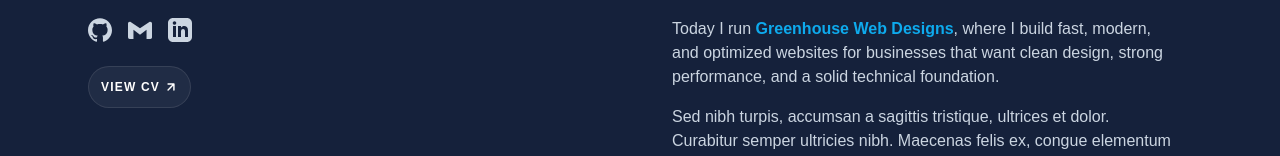
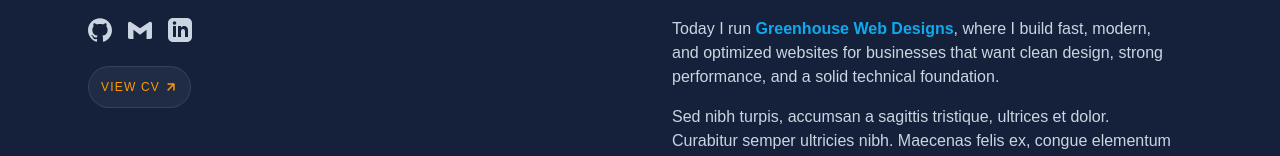
Before and after one commit to jacobadam/jacobnevitt-portfolio, a Next.js app: page / in a window 1280 px wide. Shown: the part 206-362 px from the top of the page. Built offline with nearby package versions, Linux system fonts and the light colour scheme.

Commit message:
update cv button color and font

```diff
--- a/app/components/layout/side-nav.tsx
+++ b/app/components/layout/side-nav.tsx
@@ -85,7 +85,7 @@ export default function SideNav({ navLinks }: NavLinksProps) {
           href=""
           target="_blank"
           rel="noopener noreferrer"
-          className="group relative flex w-fit items-center gap-1 rounded-full border border-white/10 bg-white/5 px-3 py-3 font-black text-xs uppercase tracking-widest text-white transition-all hover:bg-white/10 hover:border-white/20 active:scale-95"
+          className="group relative flex w-fit items-center gap-1 rounded-full border border-white/10 bg-white/5 px-3 py-3 font-extralight text-xs uppercase tracking-widest text-amber-500 transition-all hover:bg-white/10 hover:border-white/20 active:scale-95"
         >
           <span className="relative z-10">View CV</span>
           <svg
```
